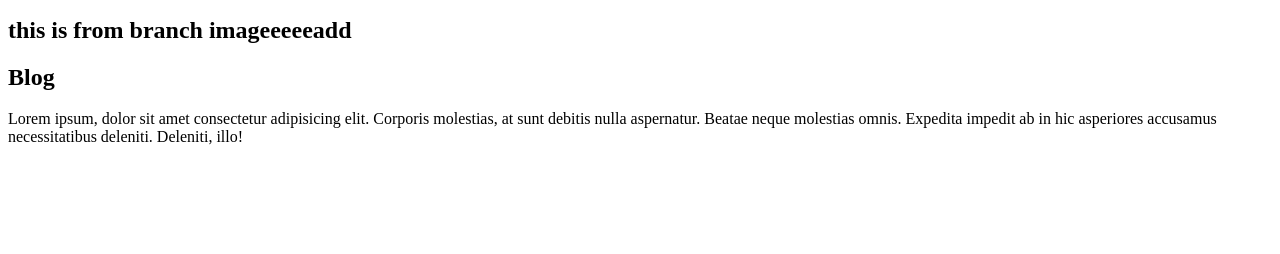
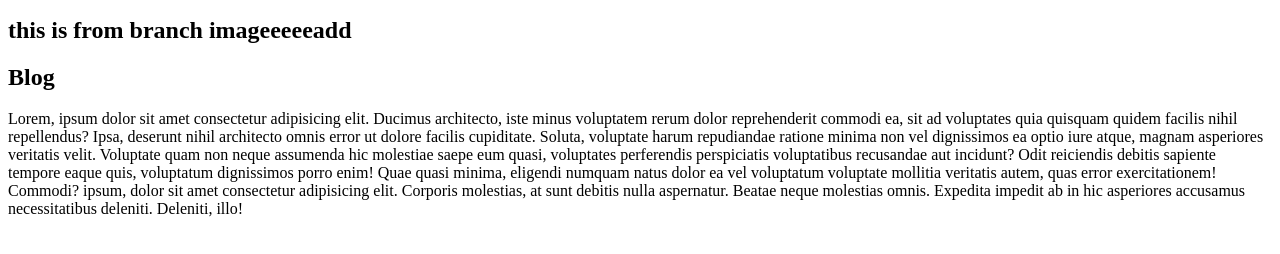
Before and after one commit to AbuSuraj/second-repo, a plain HTML site: page index.html in a window 1280 px wide. Shown: the part 212-466 px from the top of the page. Drawn offline with Linux system fonts and the light colour scheme.

Commit message:
blog addedd2

```diff
--- a/index.html
+++ b/index.html
@@ -14,7 +14,7 @@
     <h2>this is from branch imageeeeeadd</h2>
    <div>
     <h2>Blog</h2>
-    <p>Lorem ipsum, dolor sit amet consectetur adipisicing elit. Corporis molestias, at sunt debitis nulla aspernatur. Beatae neque molestias omnis. Expedita impedit ab in hic asperiores accusamus necessitatibus deleniti. Deleniti, illo!</p>
+    <p>Lorem, ipsum dolor sit amet consectetur adipisicing elit. Ducimus architecto, iste minus voluptatem rerum dolor reprehenderit commodi ea, sit ad voluptates quia quisquam quidem facilis nihil repellendus? Ipsa, deserunt nihil architecto omnis error ut dolore facilis cupiditate. Soluta, voluptate harum repudiandae ratione minima non vel dignissimos ea optio iure atque, magnam asperiores veritatis velit. Voluptate quam non neque assumenda hic molestiae saepe eum quasi, voluptates perferendis perspiciatis voluptatibus recusandae aut incidunt? Odit reiciendis debitis sapiente tempore eaque quis, voluptatum dignissimos porro enim! Quae quasi minima, eligendi numquam natus dolor ea vel voluptatum voluptate mollitia veritatis autem, quas error exercitationem! Commodi? ipsum, dolor sit amet consectetur adipisicing elit. Corporis molestias, at sunt debitis nulla aspernatur. Beatae neque molestias omnis. Expedita impedit ab in hic asperiores accusamus necessitatibus deleniti. Deleniti, illo!</p>
    </div>
 </body>
 </html>
```
